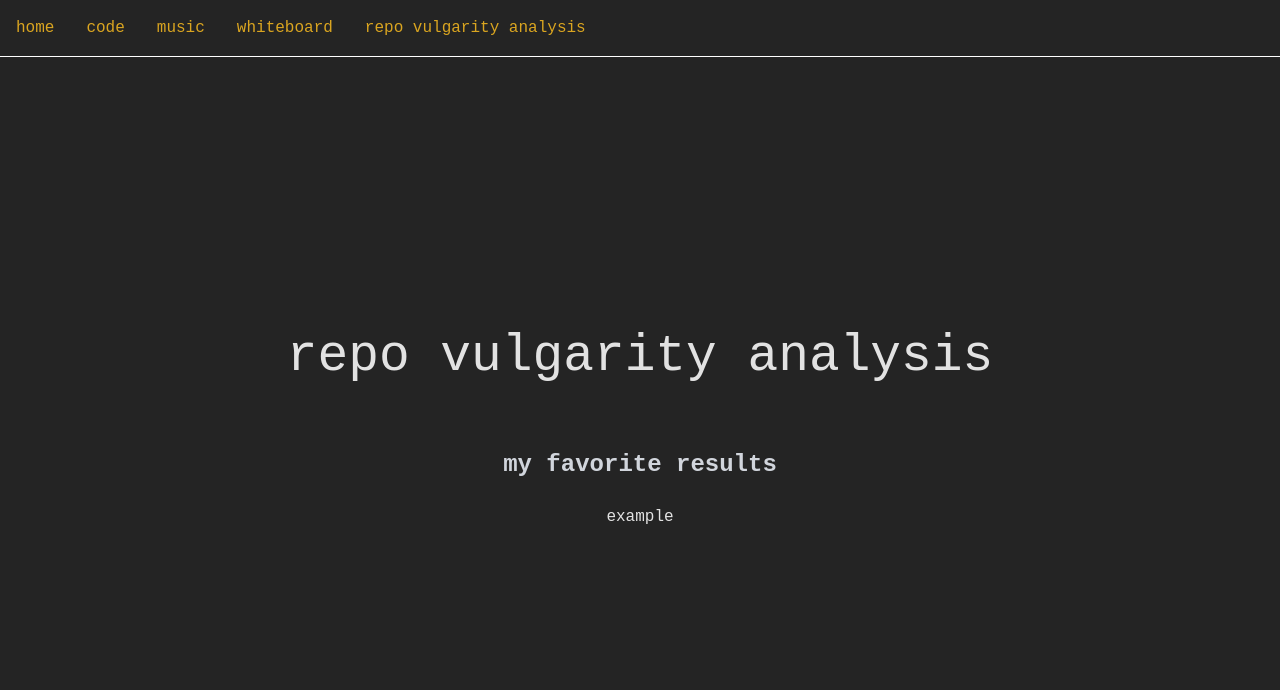
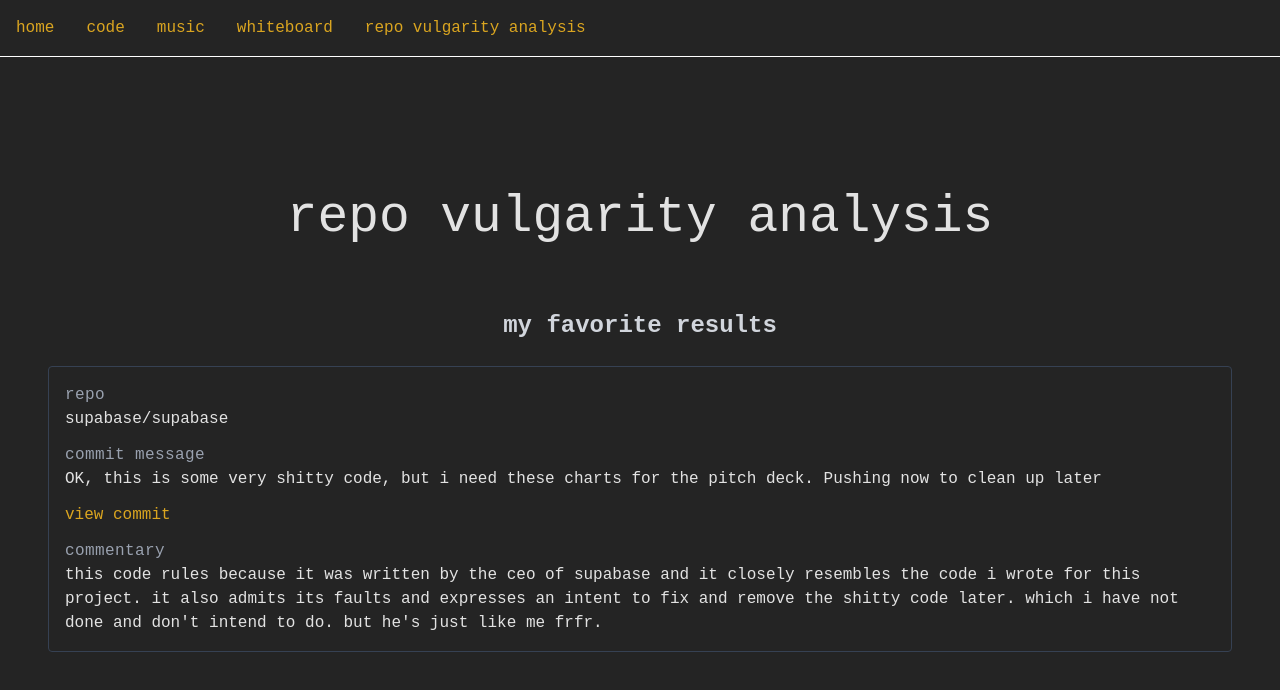
Before and after one commit to jake-schlaerth/portfolio, a React (Vite) app in the folder apps/frontend/: page /repo-vulgarity-analysis/curated-results in a window 1280 px wide. Shown: the top 690 px of the page. Built offline with nearby package versions, Linux system fonts and the light colour scheme.

Commit message:
add first curated result

```diff
--- a/apps/frontend/src/pages/repoVulgarityAnalysisCuratedResults/RepoVulgarityAnalysisCuratedResults.tsx
+++ b/apps/frontend/src/pages/repoVulgarityAnalysisCuratedResults/RepoVulgarityAnalysisCuratedResults.tsx
@@ -1,5 +1,6 @@
 import { Layout } from "../../components";
 import { Header } from "../../components/Header";
+import { SearchResults } from "../repoVulgarityAnalysisSearch/components";
 import { SearchResult } from "../repoVulgarityAnalysisSearch/types";
 
 export const RepoVulgarityAnalysisCuratedResults = () => {
@@ -19,8 +20,44 @@ export const RepoVulgarityAnalysisCuratedResults = () => {
           <h2 className="text-2xl font-semibold mb-6 text-gray-300">
             my favorite results
           </h2>
-
-          <p>example</p>
+          <ul className="list-none">
+            <li className="mb-4 p-4 border rounded text-left border-gray-700">
+              <div className="flex flex-col gap-3">
+                <div>
+                  <span className="text-gray-400 tracking-wide">repo</span>
+                  <div>supabase/supabase</div>
+                </div>
+                <div>
+                  <span className="text-gray-400 tracking-wide">
+                    commit message
+                  </span>
+                  <div>
+                    OK, this is some very shitty code, but i need these charts
+                    for the pitch deck. Pushing now to clean up later
+                  </div>
+                </div>
+                <a
+                  href="https://github.com/supabase/supabase/commit/0d6279679d47f2d826ea352c859cf0ef36892379"
+                  target="_blank"
+                  rel="noopener noreferrer"
+                >
+                  view commit
+                </a>
+                <div>
+                  <span className="text-gray-400 tracking-wide">
+                    commentary
+                  </span>
+                  <div>
+                    this code rules because it was written by the ceo of
+                    supabase and it closely resembles the code i wrote for this
+                    project. it also admits its faults and expresses an intent
+                    to fix and remove the shitty code later. which i have not
+                    done and don't intend to do. but he's just like me frfr.
+                  </div>
+                </div>
+              </div>
+            </li>
+          </ul>
         </div>
       </div>
     </Layout>
```
